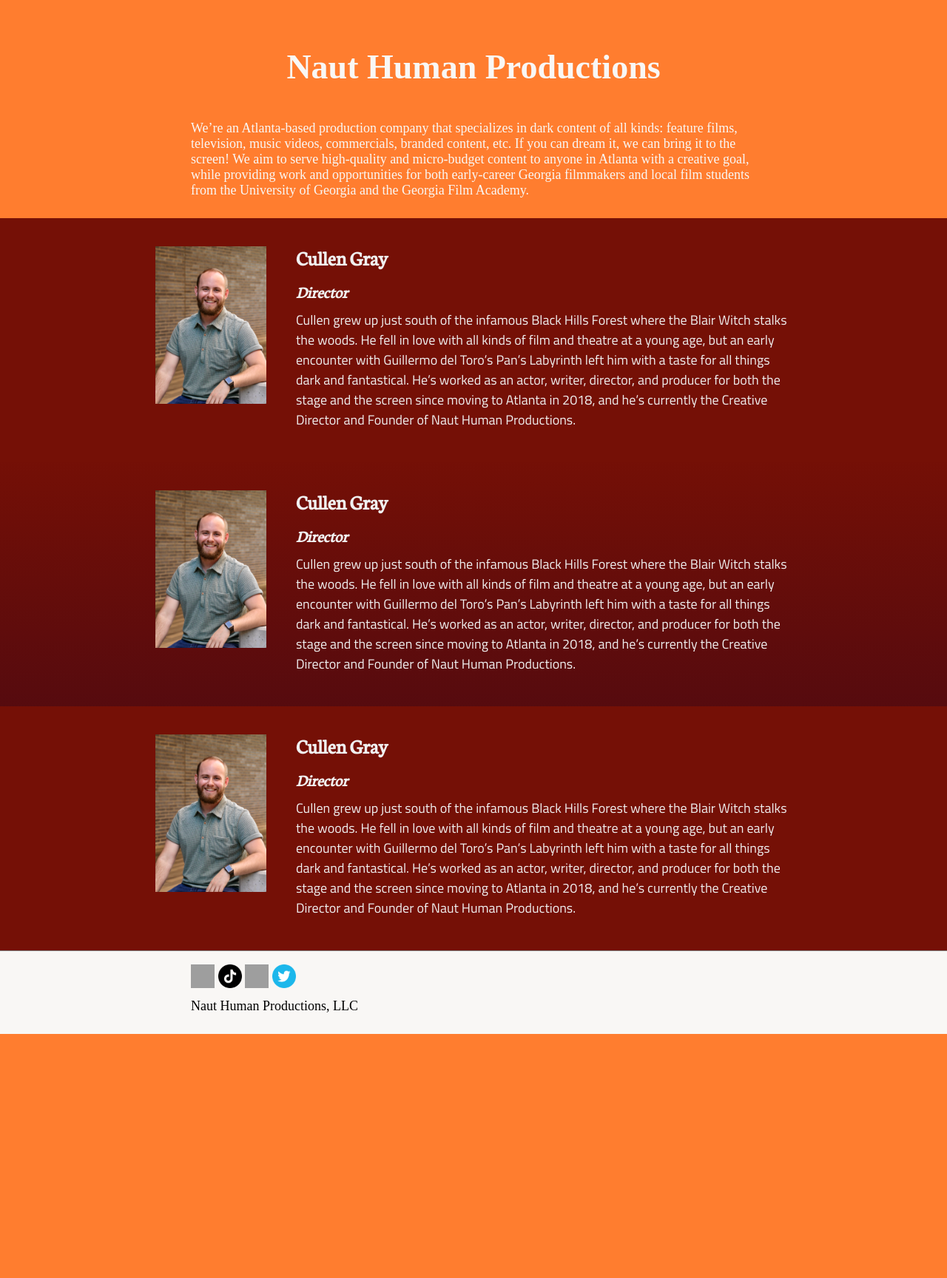
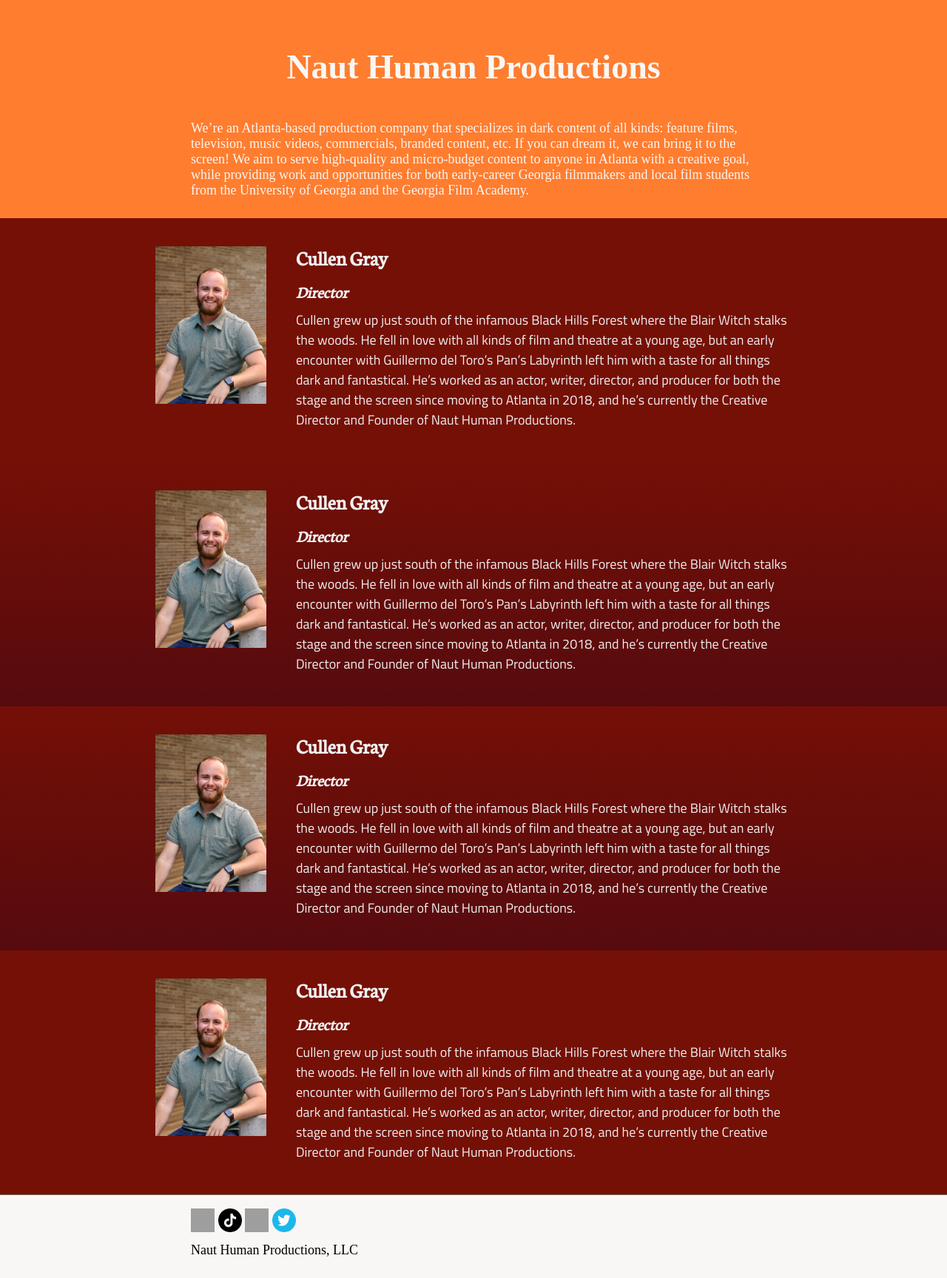
Before and after one commit to nauthuman/nauthuman.github.io, a Jekyll site: the page built from sample.html, in a window 1280 px wide. Shown: the whole page at 74% size. Built offline with Jekyll 4.4.1, drawn with Linux system fonts in a browser that asks for light colours; before the commit the page ends 1398 px from its top, so only the background shows below that; part of the change alters nothing that is shown.

```diff
--- a/sample.html
+++ b/sample.html
@@ -21,4 +21,5 @@ layout: nauthuman
 
 {% include sample1.html %}
 {% include sample2.html %}
+{% include sample2.html %}
 {% include sample1.html %}
```
